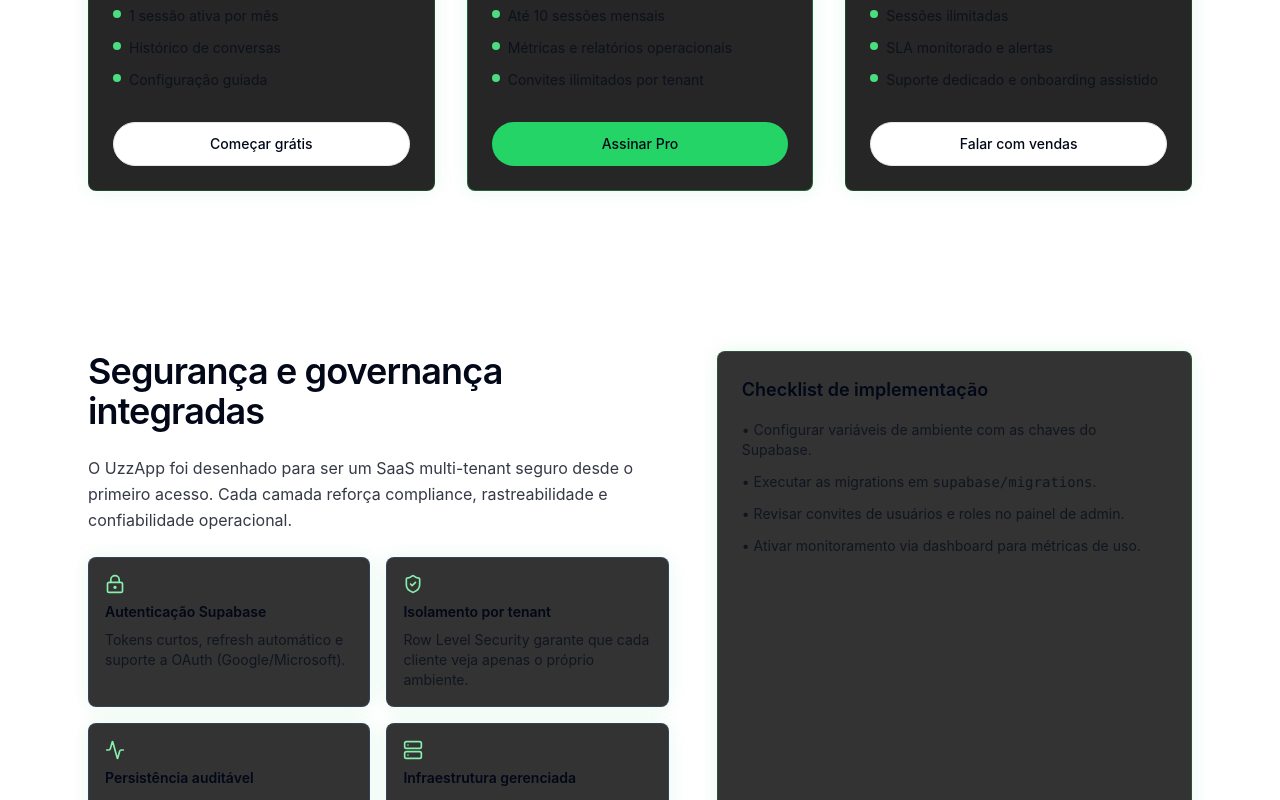
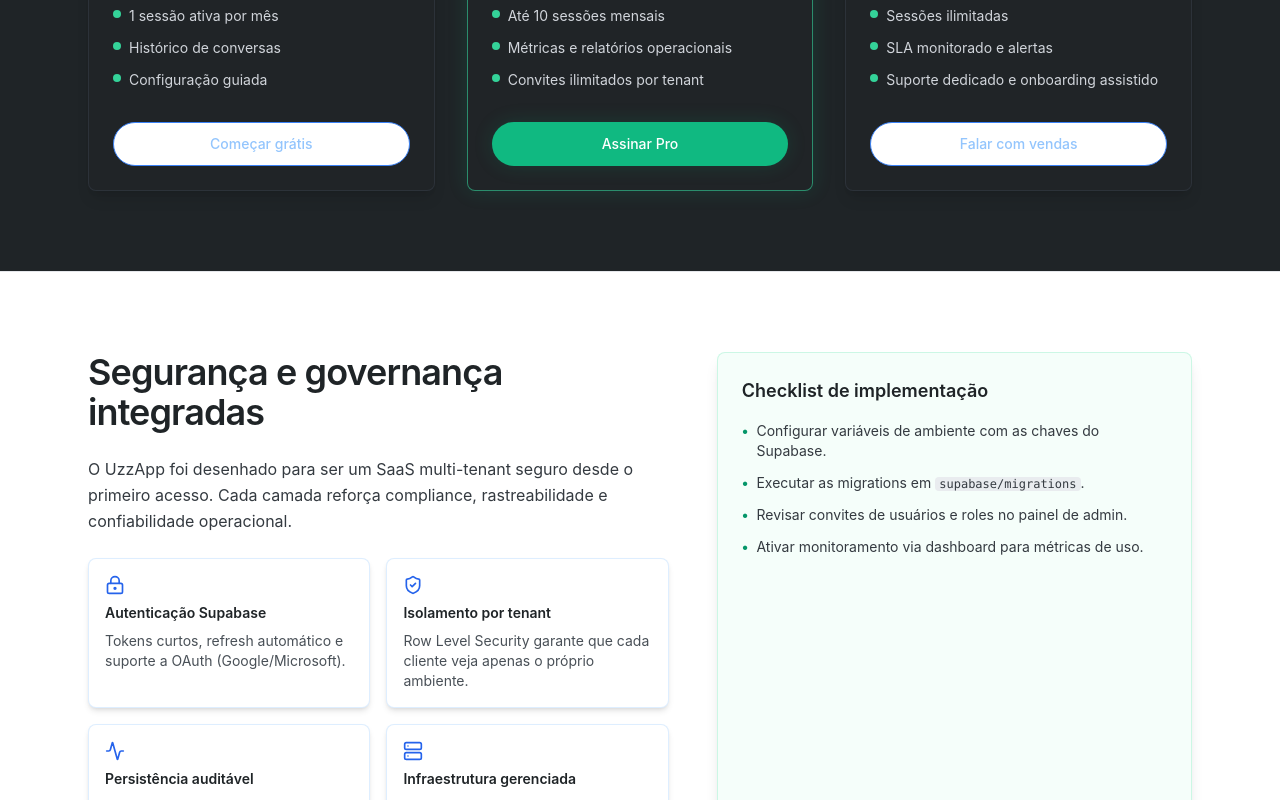
Before and after one commit to luisfboff1/ChatBot-Oficial, a Next.js app: page / in a window 1280 px wide. Shown: the part 1781-2581 px from the top of the page. Built offline with nearby package versions, Linux system fonts and the light colour scheme.

Commit message:
feat: implement brand identity colors across landing page and dashboard
Co-authored-by: luisfboff1 <225985452+luisfboff1@users.noreply.github.com>

```diff
--- a/src/app/globals.css
+++ b/src/app/globals.css
@@ -5,52 +5,54 @@
 @layer base {
   :root {
     --background: 0 0% 100%;
-    --foreground: 222.2 84% 4.9%;
+    --foreground: 180 3% 15%; /* Erie Black for text */
     --card: 0 0% 100%;
-    --card-foreground: 222.2 84% 4.9%;
+    --card-foreground: 180 3% 15%;
     --popover: 0 0% 100%;
-    --popover-foreground: 222.2 84% 4.9%;
-    /* WhatsApp Green Colors */
-    --primary: 142 70% 49%; /* #25D366 - WhatsApp Green */
+    --popover-foreground: 180 3% 15%;
+    /* Brand Colors - Mint Green Primary */
+    --primary: 142 76% 36%; /* Mint Green */
     --primary-foreground: 0 0% 100%;
-    --secondary: 175 63% 35%; /* #128C7E - WhatsApp Dark Green */
+    --secondary: 217 91% 60%; /* Blue */
     --secondary-foreground: 0 0% 100%;
-    --muted: 120 5% 96%; /* #F0F2F5 - WhatsApp Light Gray */
+    --muted: 210 40% 96%;
     --muted-foreground: 215.4 16.3% 46.9%;
-    --accent: 142 70% 49%;
+    --accent: 142 76% 36%; /* Mint Green accent */
     --accent-foreground: 0 0% 100%;
     --destructive: 0 84.2% 60.2%;
     --destructive-foreground: 210 40% 98%;
     --border: 214.3 31.8% 91.4%;
     --input: 214.3 31.8% 91.4%;
-    --ring: 142 70% 49%;
+    --ring: 142 76% 36%; /* Mint Green */
     --radius: 0.5rem;
-    /* WhatsApp specific colors */
-    --whatsapp-bg: 222 14% 93%; /* #ECE5DD - WhatsApp Chat Background */
-    --whatsapp-incoming: 0 0% 100%; /* White - Incoming messages */
-    --whatsapp-outgoing: 142 70% 89%; /* #DCF8C6 - Outgoing messages */
+    /* Brand specific colors */
+    --erie-black: 180 3% 15%; /* #1F2427 - Deep dark */
+    --mint-green: 142 76% 36%; /* #10B981 - Primary brand */
+    --brand-blue: 217 91% 60%; /* #3B82F6 - Secondary */
+    --gold-accent: 43 96% 56%; /* #F59E0B - Highlights */
+    --silver-accent: 214 32% 91%; /* #E5E7EB - Subtle borders */
   }
 
   .dark {
-    --background: 222.2 84% 4.9%;
+    --background: 180 3% 15%; /* Erie Black */
     --foreground: 210 40% 98%;
-    --card: 222.2 84% 4.9%;
+    --card: 180 3% 18%; /* Slightly lighter Erie Black */
     --card-foreground: 210 40% 98%;
-    --popover: 222.2 84% 4.9%;
+    --popover: 180 3% 18%;
     --popover-foreground: 210 40% 98%;
-    --primary: 217.2 91.2% 59.8%;
-    --primary-foreground: 222.2 47.4% 11.2%;
-    --secondary: 217.2 32.6% 17.5%;
-    --secondary-foreground: 210 40% 98%;
-    --muted: 217.2 32.6% 17.5%;
+    --primary: 142 76% 36%; /* Mint Green stays same */
+    --primary-foreground: 0 0% 100%;
+    --secondary: 217 91% 60%; /* Blue */
+    --secondary-foreground: 0 0% 100%;
+    --muted: 180 3% 25%;
     --muted-foreground: 215 20.2% 65.1%;
-    --accent: 217.2 32.6% 17.5%;
-    --accent-foreground: 210 40% 98%;
+    --accent: 142 76% 36%; /* Mint Green */
+    --accent-foreground: 0 0% 100%;
     --destructive: 0 62.8% 30.6%;
     --destructive-foreground: 210 40% 98%;
-    --border: 217.2 32.6% 17.5%;
-    --input: 217.2 32.6% 17.5%;
-    --ring: 224.3 76.3% 48%;
+    --border: 180 3% 25%;
+    --input: 180 3% 25%;
+    --ring: 142 76% 36%; /* Mint Green */
   }
 }
 
@@ -65,27 +67,33 @@
 }
 
 @layer utilities {
-  .whatsapp-bg {
-    background-color: hsl(var(--whatsapp-bg));
-  }
-  .message-incoming {
-    background-color: hsl(var(--whatsapp-incoming));
-  }
-  .message-outgoing {
-    background-color: hsl(var(--whatsapp-outgoing));
-  }
-
-  /* Landing page utilities */
+  /* Brand gradient utilities */
   .bg-gradient-mint {
-    background: radial-gradient(circle at 50% 50%, rgba(34, 197, 94, 0.15), transparent);
+    background: radial-gradient(circle at 50% 50%, rgba(16, 185, 129, 0.15), transparent);
   }
   .bg-gradient-blue {
     background: radial-gradient(circle at 50% 50%, rgba(59, 130, 246, 0.15), transparent);
   }
+  .bg-gradient-gold {
+    background: radial-gradient(circle at 50% 50%, rgba(245, 158, 11, 0.1), transparent);
+  }
+
+  /* Brand shadow effects */
   .shadow-glow {
-    box-shadow: 0 0 20px rgba(34, 197, 94, 0.1);
+    box-shadow: 0 0 20px rgba(16, 185, 129, 0.15);
   }
   .shadow-glow-blue {
     box-shadow: 0 0 20px rgba(59, 130, 246, 0.15);
   }
+  .shadow-glow-gold {
+    box-shadow: 0 0 15px rgba(245, 158, 11, 0.2);
+  }
+
+  /* Brand background utilities */
+  .bg-erie-black {
+    background-color: hsl(var(--erie-black));
+  }
+  .bg-brand-surface {
+    background-color: rgba(31, 36, 39, 0.95);
+  }
 }
--- a/src/components/landing/Plans.tsx
+++ b/src/components/landing/Plans.tsx
@@ -42,11 +42,11 @@ const plans = [
 
 export function Plans() {
   return (
-    <section className="bg-ink-900/90 py-20">
+    <section className="bg-erie-black-900 py-20">
       <div className={cn(designTokens.container.lg, designTokens.spacing.stack, 'px-6')}>
         <div className="space-y-4 text-center">
-          <h2 className={designTokens.typography.h2}>Planos preparados para cada estágio</h2>
-          <p className={designTokens.typography.body}>
+          <h2 className={cn(designTokens.typography.h2, "text-white")}>Planos preparados para cada estágio</h2>
+          <p className={cn(designTokens.typography.body, "text-silver-300")}>
             Escolha o plano ideal para o seu time e evolua sem migrar de plataforma.
           </p>
         </div>
@@ -56,26 +56,28 @@ export function Plans() {
             <Card
               key={plan.id}
               className={cn(
-                'relative flex h-full flex-col border border-mint-500/20 bg-surface/85 p-6 shadow-glow',
-                plan.highlighted && 'border-mint-500/40 shadow-glow'
+                'relative flex h-full flex-col border bg-erie-black-800/80 p-6 transition-all hover:scale-105',
+                plan.highlighted
+                  ? 'border-mint-400/60 shadow-glow'
+                  : 'border-silver-600/30 hover:border-brand-blue-500/40 shadow-lg'
               )}
             >
               {plan.highlighted && (
-                <span className="absolute -top-4 left-1/2 -translate-x-1/2 rounded-full border border-gold-400/70 bg-gold-400/20 px-4 py-1 text-xs font-semibold uppercase tracking-widest text-gold-300">
+                <span className="absolute -top-4 left-1/2 -translate-x-1/2 rounded-full border border-gold-400/70 bg-gold-500/30 px-4 py-1 text-xs font-semibold uppercase tracking-widest text-gold-200 shadow-glow-gold">
                   Mais procurado
                 </span>
               )}
 
               <div className="space-y-3 text-left">
-                <h3 className="text-xl font-semibold text-foreground">{plan.name}</h3>
-                <p className="text-3xl font-bold text-mint-200">{plan.price}</p>
-                <p className="text-sm text-foreground/70">{plan.description}</p>
+                <h3 className="text-xl font-semibold text-white">{plan.name}</h3>
+                <p className="text-3xl font-bold text-mint-400">{plan.price}</p>
+                <p className="text-sm text-silver-300">{plan.description}</p>
               </div>
 
-              <ul className="mt-6 space-y-3 text-sm text-foreground/70">
+              <ul className="mt-6 space-y-3 text-sm text-silver-300">
                 {plan.features.map((feature) => (
                   <li key={feature} className="flex items-start gap-2">
-                    <span className="mt-1 inline-flex h-2 w-2 rounded-full bg-mint-300" />
+                    <span className="mt-1 inline-flex h-2 w-2 rounded-full bg-mint-400" />
                     {feature}
                   </li>
                 ))}
@@ -89,7 +91,10 @@ export function Plans() {
                       variant: plan.highlighted ? 'default' : 'outline',
                       size: 'lg',
                     }),
-                    'w-full rounded-full'
+                    'w-full rounded-full',
+                    plan.highlighted
+                      ? 'bg-mint-500 hover:bg-mint-600 shadow-glow text-white'
+                      : 'border-brand-blue-500 text-brand-blue-300 hover:bg-brand-blue-500/10'
                   )}
                 >
                   {plan.cta}
--- a/src/components/landing/Security.tsx
+++ b/src/components/landing/Security.tsx
@@ -28,11 +28,11 @@ const securityItems = [
 
 export function Security() {
   return (
-    <section className="bg-ink-900/95 py-20">
+    <section className="bg-white py-20 border-t border-silver-200">
       <div className={cn(designTokens.container.lg, 'grid gap-12 px-6 lg:grid-cols-[1.1fr,0.9fr]')}>
         <div className="space-y-6">
-          <h2 className={designTokens.typography.h2}>Segurança e governança integradas</h2>
-          <p className={designTokens.typography.body}>
+          <h2 className={cn(designTokens.typography.h2, "text-erie-black-900")}>Segurança e governança integradas</h2>
+          <p className={cn(designTokens.typography.body, "text-erie-black-700")}>
             O UzzApp foi desenhado para ser um SaaS multi-tenant seguro desde o primeiro acesso. Cada
             camada reforça compliance, rastreabilidade e confiabilidade operacional.
           </p>
@@ -43,25 +43,37 @@ export function Security() {
               return (
                 <Card
                   key={title}
-                  className="flex h-full flex-col gap-2 border border-azure-500/20 bg-surface/80 p-4 shadow-glow"
+                  className="flex h-full flex-col gap-2 border border-brand-blue-300/30 bg-white hover:border-brand-blue-400/50 transition-all p-4 shadow-md hover:shadow-glow-blue"
                   aria-labelledby={headingId}
                 >
-                  <Icon className="h-5 w-5 text-mint-200" aria-hidden />
-                  <h3 id={headingId} className="text-sm font-semibold text-foreground">{title}</h3>
-                  <p className="text-sm text-foreground/70">{description}</p>
+                  <Icon className="h-5 w-5 text-brand-blue-600" aria-hidden />
+                  <h3 id={headingId} className="text-sm font-semibold text-erie-black-900">{title}</h3>
+                  <p className="text-sm text-erie-black-600">{description}</p>
                 </Card>
               );
             })}
           </div>
         </div>
 
-        <Card className="flex flex-col gap-4 border border-mint-500/20 bg-surface/80 p-6 shadow-glow">
-          <h3 className="text-lg font-semibold text-foreground">Checklist de implementação</h3>
-          <ul className="space-y-3 text-sm text-foreground/70">
-            <li>• Configurar variáveis de ambiente com as chaves do Supabase.</li>
-            <li>• Executar as migrations em <code>supabase/migrations</code>.</li>
-            <li>• Revisar convites de usuários e roles no painel de admin.</li>
-            <li>• Ativar monitoramento via dashboard para métricas de uso.</li>
+        <Card className="flex flex-col gap-4 border border-mint-300/30 bg-mint-50/50 p-6 shadow-lg">
+          <h3 className="text-lg font-semibold text-erie-black-900">Checklist de implementação</h3>
+          <ul className="space-y-3 text-sm text-erie-black-700">
+            <li className="flex items-start gap-2">
+              <span className="text-mint-600 font-bold">•</span>
+              <span>Configurar variáveis de ambiente com as chaves do Supabase.</span>
+            </li>
+            <li className="flex items-start gap-2">
+              <span className="text-mint-600 font-bold">•</span>
+              <span>Executar as migrations em <code className="bg-erie-black-100 px-1 rounded text-xs">supabase/migrations</code>.</span>
+            </li>
+            <li className="flex items-start gap-2">
+              <span className="text-mint-600 font-bold">•</span>
+              <span>Revisar convites de usuários e roles no painel de admin.</span>
+            </li>
+            <li className="flex items-start gap-2">
+              <span className="text-mint-600 font-bold">•</span>
+              <span>Ativar monitoramento via dashboard para métricas de uso.</span>
+            </li>
           </ul>
         </Card>
       </div>
--- a/tailwind.config.ts
+++ b/tailwind.config.ts
@@ -26,7 +26,7 @@ const config = {
         foreground: "hsl(var(--foreground))",
         primary: {
           DEFAULT: "hsl(var(--primary))",
-          foreground: "hsl(var(--foreground))",
+          foreground: "hsl(var(--primary-foreground))",
         },
         secondary: {
           DEFAULT: "hsl(var(--secondary))",
@@ -52,20 +52,68 @@ const config = {
           DEFAULT: "hsl(var(--card))",
           foreground: "hsl(var(--card-foreground))",
         },
-        // Landing page brand colors
-        mint: {
-          200: '#86efac',
-          300: '#4ade80',
-          500: '#22c55e',
+        // Brand Identity Colors
+        'erie-black': {
+          DEFAULT: '#1F2427',
+          50: '#F8F9FA',
+          100: '#E9ECEF',
+          200: '#DEE2E6',
+          300: '#CED4DA',
+          400: '#ADB5BD',
+          500: '#6C757D',
+          600: '#495057',
+          700: '#343A40',
+          800: '#212529',
+          900: '#1F2427',
         },
-        azure: {
-          500: '#3b82f6',
+        'mint': {
+          50: '#ECFDF5',
+          100: '#D1FAE5',
+          200: '#A7F3D0',
+          300: '#6EE7B7',
+          400: '#34D399',
+          500: '#10B981', // Primary brand color
+          600: '#059669',
+          700: '#047857',
+          800: '#065F46',
+          900: '#064E3B',
         },
-        gold: {
-          300: '#fbbf24',
-          400: '#f59e0b',
+        'brand-blue': {
+          50: '#EFF6FF',
+          100: '#DBEAFE',
+          200: '#BFDBFE',
+          300: '#93C5FD',
+          400: '#60A5FA',
+          500: '#3B82F6', // Secondary brand color
+          600: '#2563EB',
+          700: '#1D4ED8',
+          800: '#1E40AF',
+          900: '#1E3A8A',
         },
-        surface: 'rgba(0, 0, 0, 0.2)',
+        'gold': {
+          50: '#FFFBEB',
+          100: '#FEF3C7',
+          200: '#FDE68A',
+          300: '#FCD34D',
+          400: '#FBBF24',
+          500: '#F59E0B', // Gold accent
+          600: '#D97706',
+          700: '#B45309',
+          800: '#92400E',
+          900: '#78350F',
+        },
+        'silver': {
+          50: '#F9FAFB',
+          100: '#F3F4F6',
+          200: '#E5E7EB', // Silver accent
+          300: '#D1D5DB',
+          400: '#9CA3AF',
+          500: '#6B7280',
+          600: '#4B5563',
+          700: '#374151',
+          800: '#1F2937',
+          900: '#111827',
+        },
       },
       borderRadius: {
         lg: "var(--radius)",
```
Also changed, not shown: src/components/ConversationList.tsx (+16 -16 lines), src/components/ConversationsIndexClient.tsx (+7 -7 lines), src/components/DashboardClient.tsx (+5 -5 lines), src/components/MetricsDashboard.tsx (+18 -12 lines), src/components/landing/FinalCTA.tsx (+8 -8 lines), src/components/landing/Hero.tsx (+10 -10 lines), src/components/landing/Highlights.tsx (+7 -7 lines).
